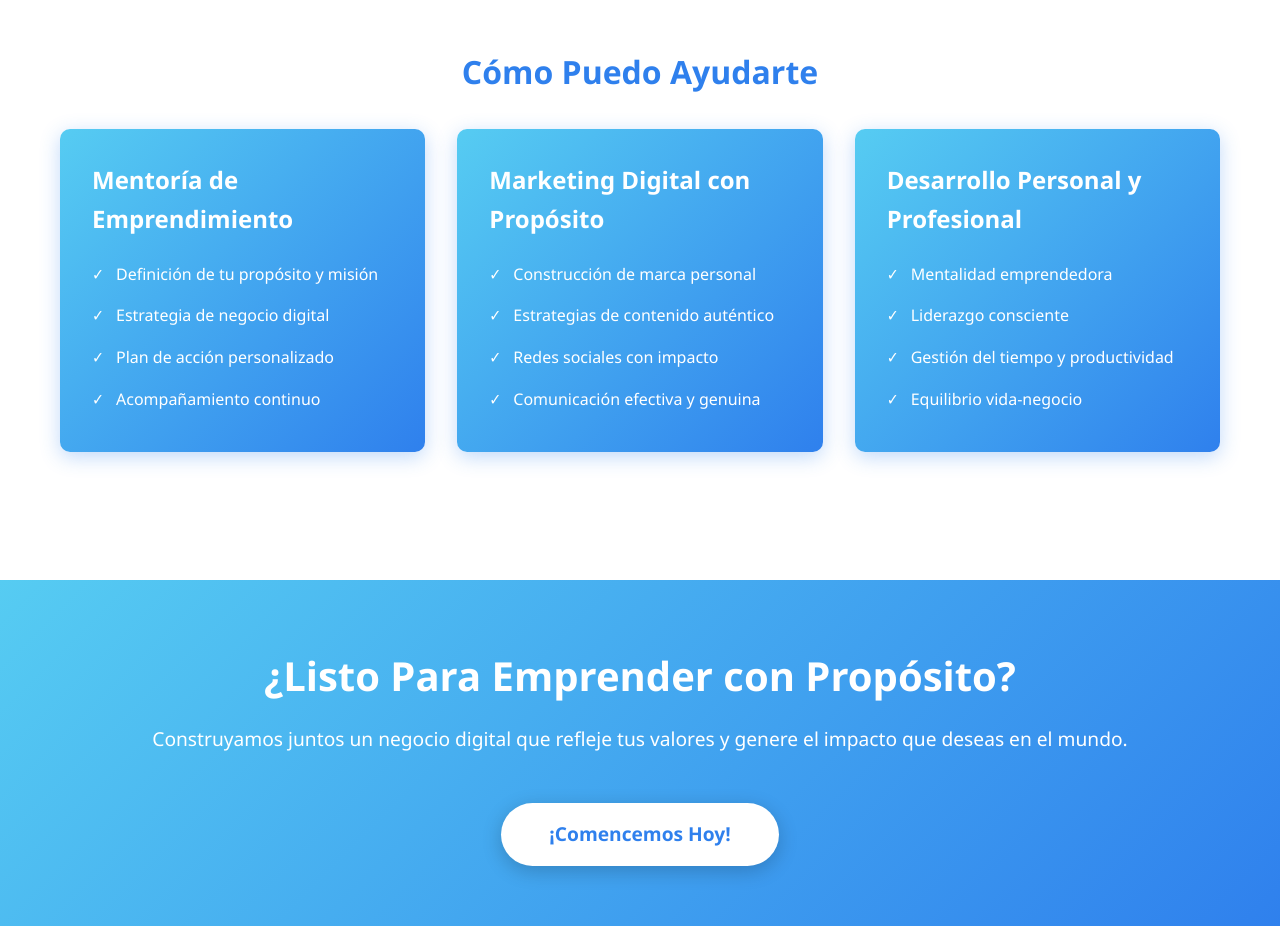
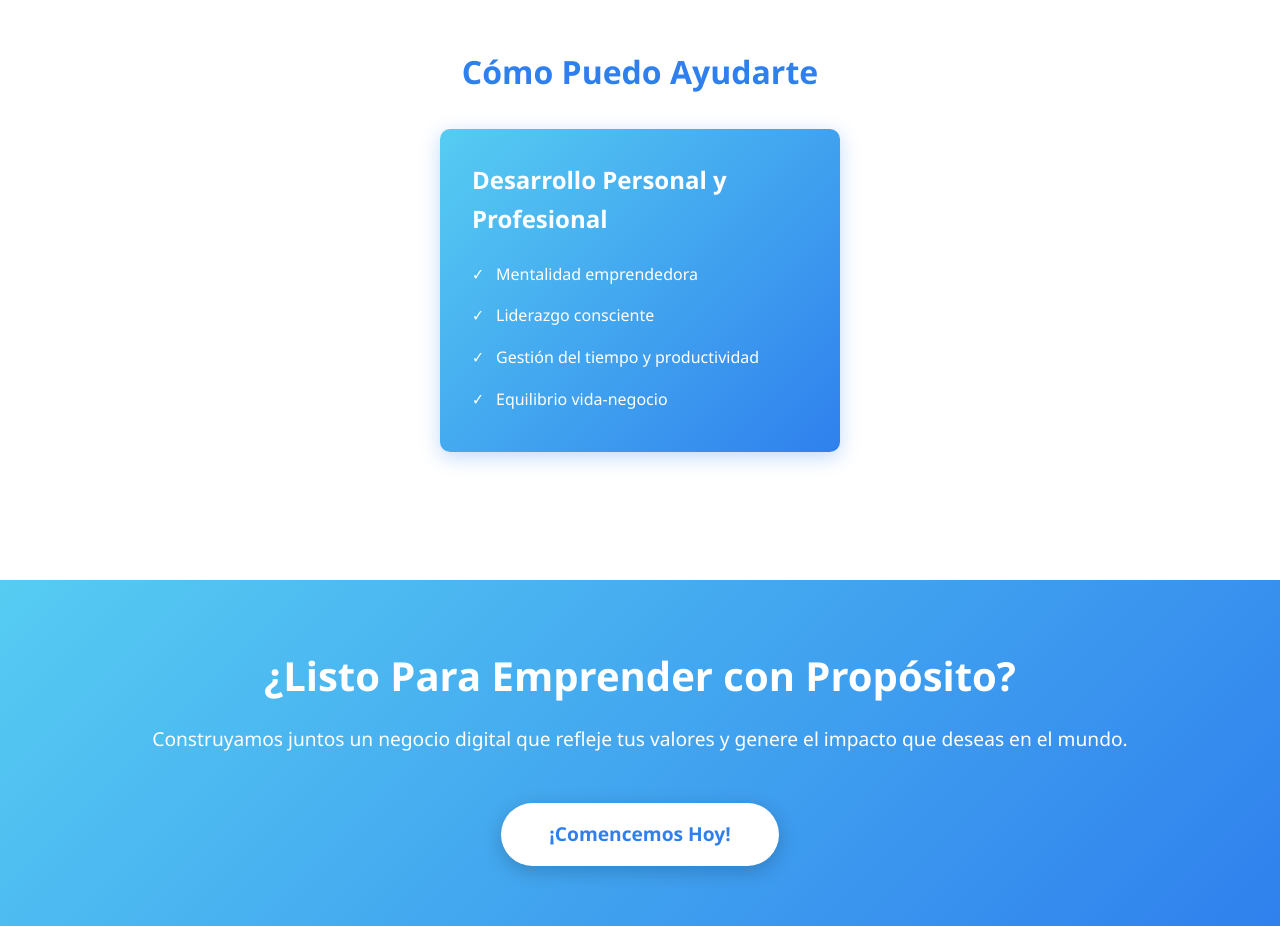
Before and after one commit to neylinveronicazavalaperozo-bot/emprendimiento-digital-con-proposito, a plain HTML site: page index.html in a window 1280 px wide. Shown: the part 2000-2926 px from the top of the page. Drawn offline with Linux system fonts and the light colour scheme.

Commit message:
Eliminar recuadros de Mentoría y Marketing de servicios

```diff
--- a/index.html
+++ b/index.html
@@ -149,8 +149,8 @@
         }
 
         .services-grid {
-            display: grid;
-            grid-template-columns: repeat(auto-fit, minmax(300px, 1fr));
+            display: flex;
+            justify-content: center;
             gap: 2rem;
             margin-top: 2rem;
         }
@@ -161,6 +161,7 @@
             padding: 2rem;
             border-radius: 10px;
             box-shadow: 0 5px 20px rgba(47, 128, 237, 0.3);
+            max-width: 400px;
         }
 
         .service-card h3 {
@@ -348,24 +349,6 @@
         <h2>Cómo Puedo Ayudarte</h2>
         <div class="services-grid">
             <div class="service-card">
-                <h3>Mentoría de Emprendimiento</h3>
-                <ul>
-                    <li>Definición de tu propósito y misión</li>
-                    <li>Estrategia de negocio digital</li>
-                    <li>Plan de acción personalizado</li>
-                    <li>Acompañamiento continuo</li>
-                </ul>
-            </div>
-            <div class="service-card">
-                <h3>Marketing Digital con Propósito</h3>
-                <ul>
-                    <li>Construcción de marca personal</li>
-                    <li>Estrategias de contenido auténtico</li>
-                    <li>Redes sociales con impacto</li>
-                    <li>Comunicación efectiva y genuina</li>
-                </ul>
-            </div>
-            <div class="service-card">
                 <h3>Desarrollo Personal y Profesional</h3>
                 <ul>
                     <li>Mentalidad emprendedora</li>
```
